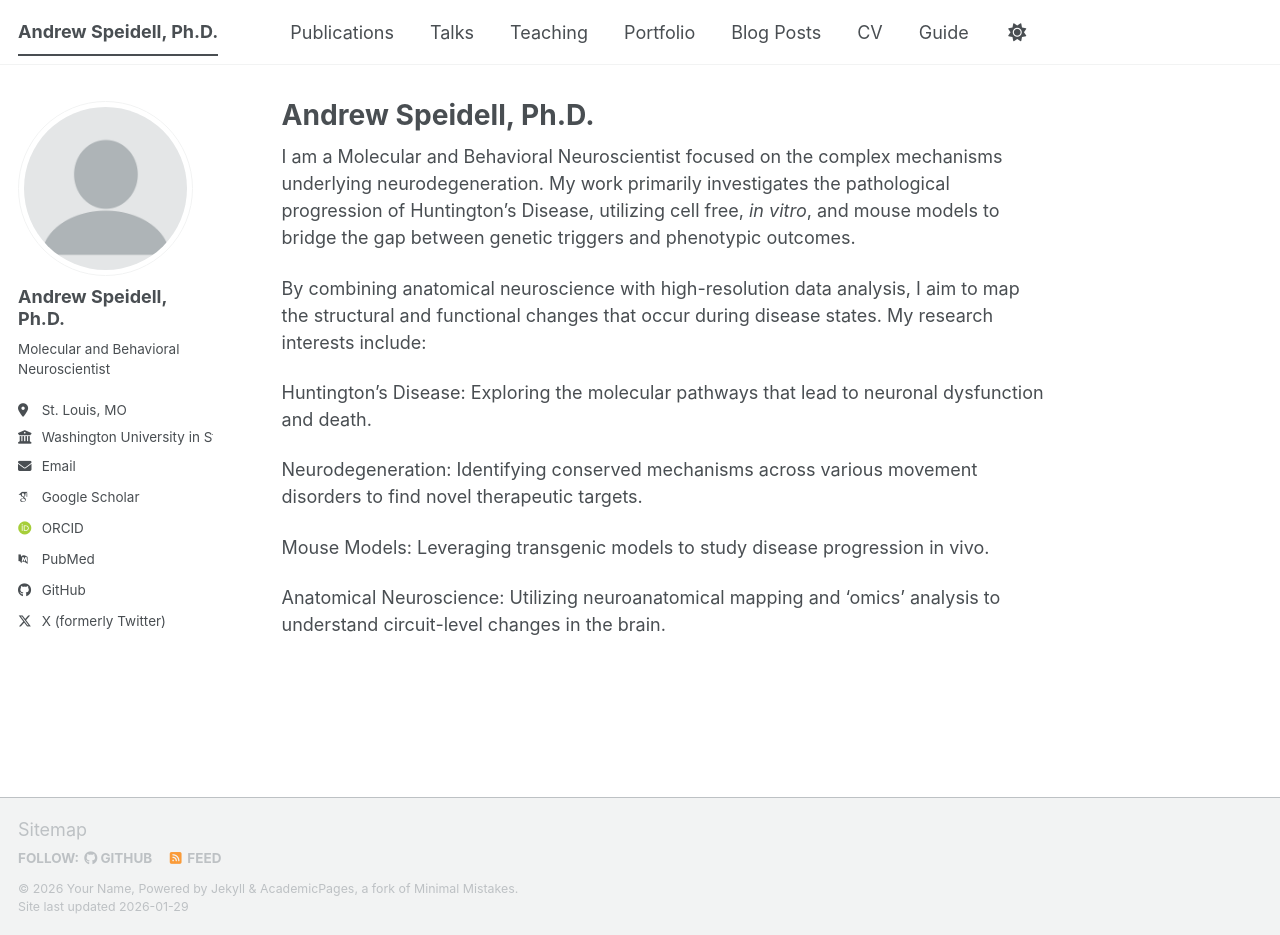
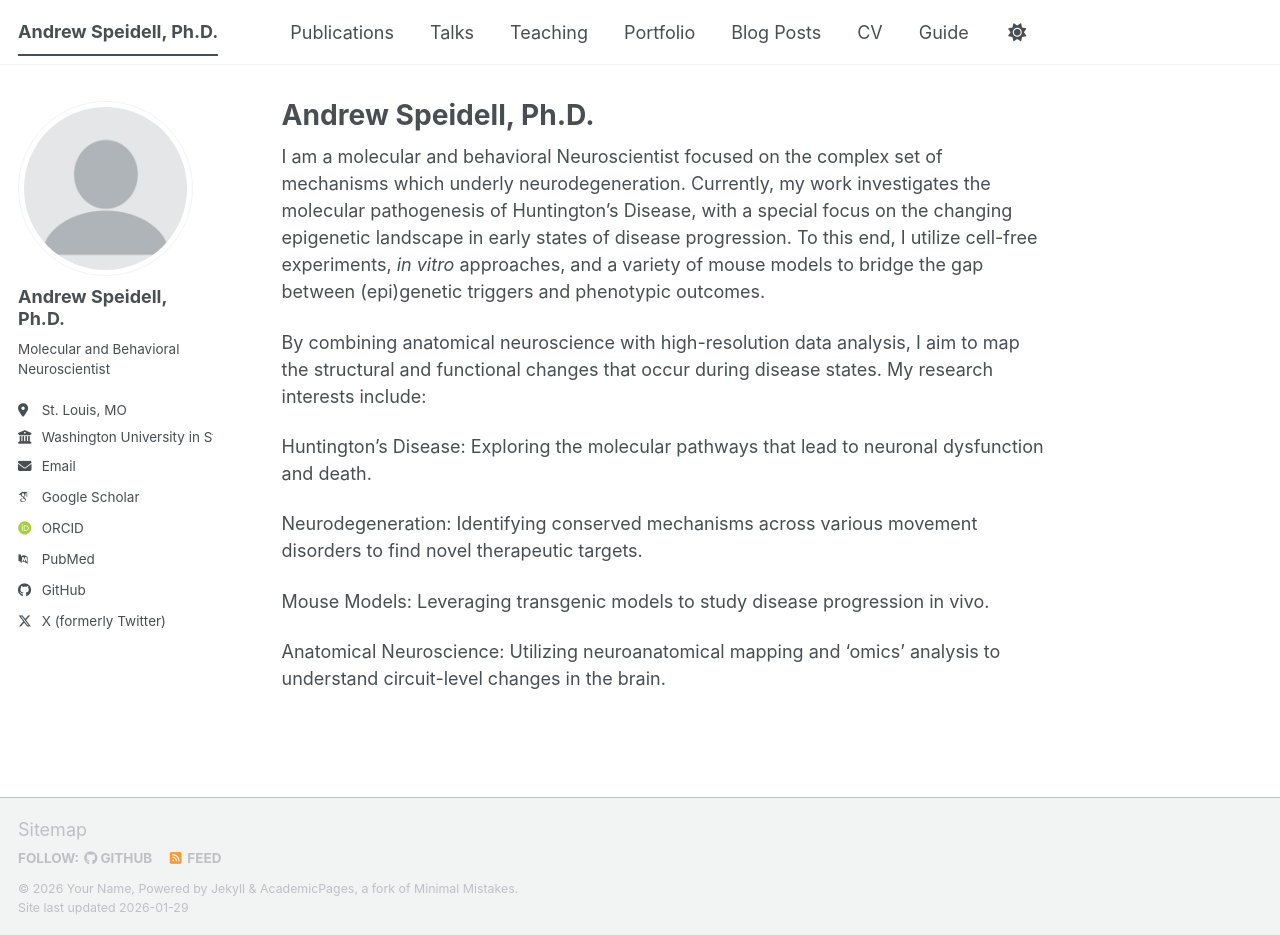
Before and after one commit to Speidell/speidell.github.io, a Jekyll site: the page built from _pages/about.md, in a window 1280 px wide and 935 px high. Built offline with Jekyll 4.4.1, drawn with Linux system fonts in a browser that asks for light colours; some web fonts are replaced; a script bundle is joined from its source files by our own code; library files that are not in the unit come from our copies.

Commit message:
Update about.md

```diff
--- a/_pages/about.md
+++ b/_pages/about.md
@@ -7,7 +7,7 @@ redirect_from:
   - /about.html
 ---
 
-I am a Molecular and Behavioral Neuroscientist focused on the complex mechanisms underlying neurodegeneration. My work primarily investigates the pathological progression of Huntington’s Disease, utilizing cell free, *in vitro*, and mouse models to bridge the gap between genetic triggers and phenotypic outcomes.
+I am a molecular and behavioral Neuroscientist focused on the complex set of mechanisms which underly neurodegeneration. Currently, my work investigates the molecular pathogenesis of Huntington’s Disease, with a special focus on the changing epigenetic landscape in early states of disease progression. To this end, I utilize cell-free experiments, *in vitro* approaches, and a variety of mouse models to bridge the gap between (epi)genetic triggers and phenotypic outcomes.
 
 By combining anatomical neuroscience with high-resolution data analysis, I aim to map the structural and functional changes that occur during disease states. My research interests include:
 
```
